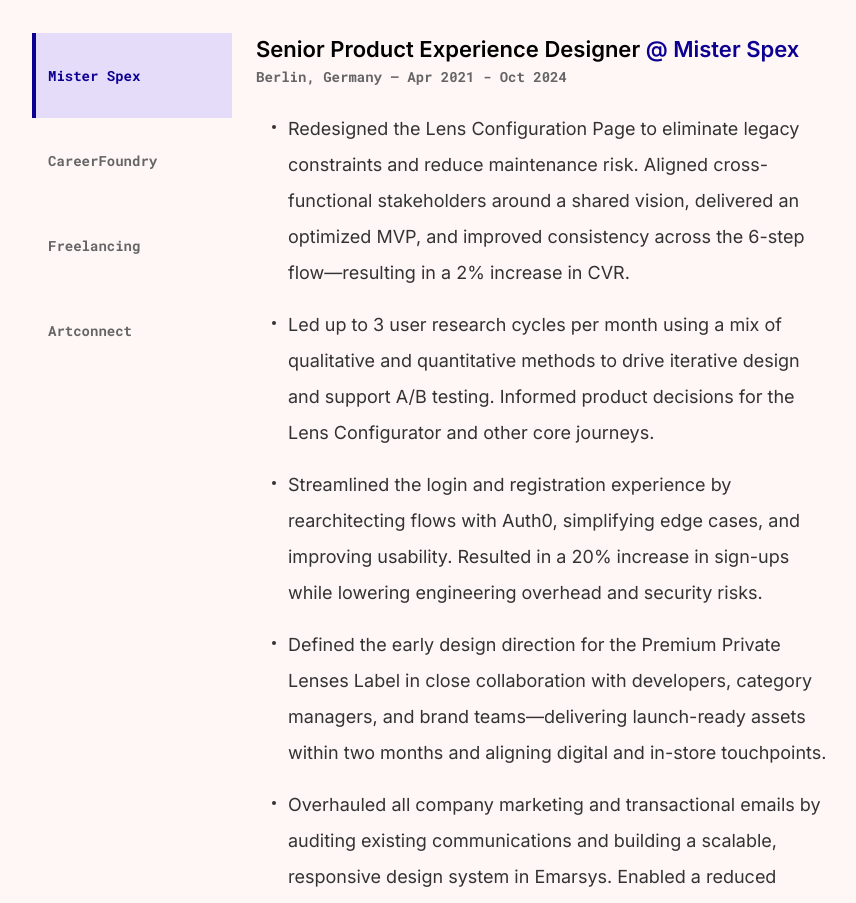
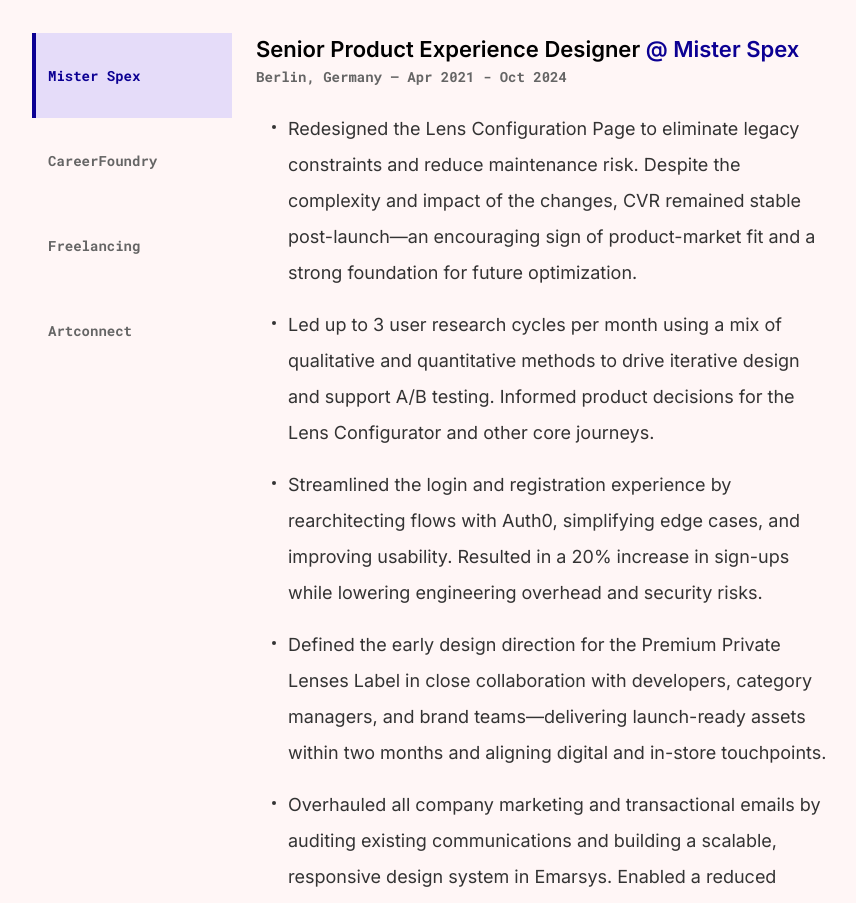
Before and after one commit to jumaber/portfolio_2025, a React (Vite) app: page / in a window 1280 px wide. Shown: the part 1750-2653 px from the top of the page, without its empty margins (208-1064 px from the left). Built offline with nearby package versions, Linux system fonts and the light colour scheme; no server answers.

Commit message:
modified some Experiencecontent

```diff
--- a/src/components/home/Experience.jsx
+++ b/src/components/home/Experience.jsx
@@ -7,7 +7,7 @@ const experiences = [
     location: "Berlin, Germany",
     period: "Apr 2021 - Oct 2024",
     highlights: [
-      "Redesigned the Lens Configuration Page to eliminate legacy constraints and reduce maintenance risk. Aligned cross-functional stakeholders around a shared vision, delivered an optimized MVP, and improved consistency across the 6-step flow—resulting in a 2% increase in CVR.",
+      "Redesigned the Lens Configuration Page to eliminate legacy constraints and reduce maintenance risk. Despite the complexity and impact of the changes, CVR remained stable post-launch—an encouraging sign of product-market fit and a strong foundation for future optimization.",
       "Led up to 3 user research cycles per month using a mix of qualitative and quantitative methods to drive iterative design and support A/B testing. Informed product decisions for the Lens Configurator and other core journeys.",
       "Streamlined the login and registration experience by rearchitecting flows with Auth0, simplifying edge cases, and improving usability. Resulted in a 20% increase in sign-ups while lowering engineering overhead and security risks.",
       "Defined the early design direction for the Premium Private Lenses Label in close collaboration with developers, category managers, and brand teams—delivering launch-ready assets within two months and aligning digital and in-store touchpoints.",
--- a/src/components/projects/RelatedProjects.jsx
+++ b/src/components/projects/RelatedProjects.jsx
@@ -23,9 +23,9 @@ export function RelatedProjects({ currentSlug }) {
   }, [currentSlug]);
 
   return (
-    <div className="py-16 px-4 md:px-16 lg:px-32 bg-[#FFF6F6]">
+    <div className="py-16 px-4 md:px-8 lg:px-12 bg-[#FFF6F6]">
       <div className="text-h2 blue pb-8">Other Featured Projects</div>
-      <div className="flex flex-col md:flex-row flex-wrap gap-6">
+      <div className="flex flex-col md:flex-row flex-wrap gap-6 justify-between ">
         {slugs.map((slug) => (
           <div key={slug} className="md:w-[48%] lg:w-[23%]">
             <Card slug={slug} />
```
